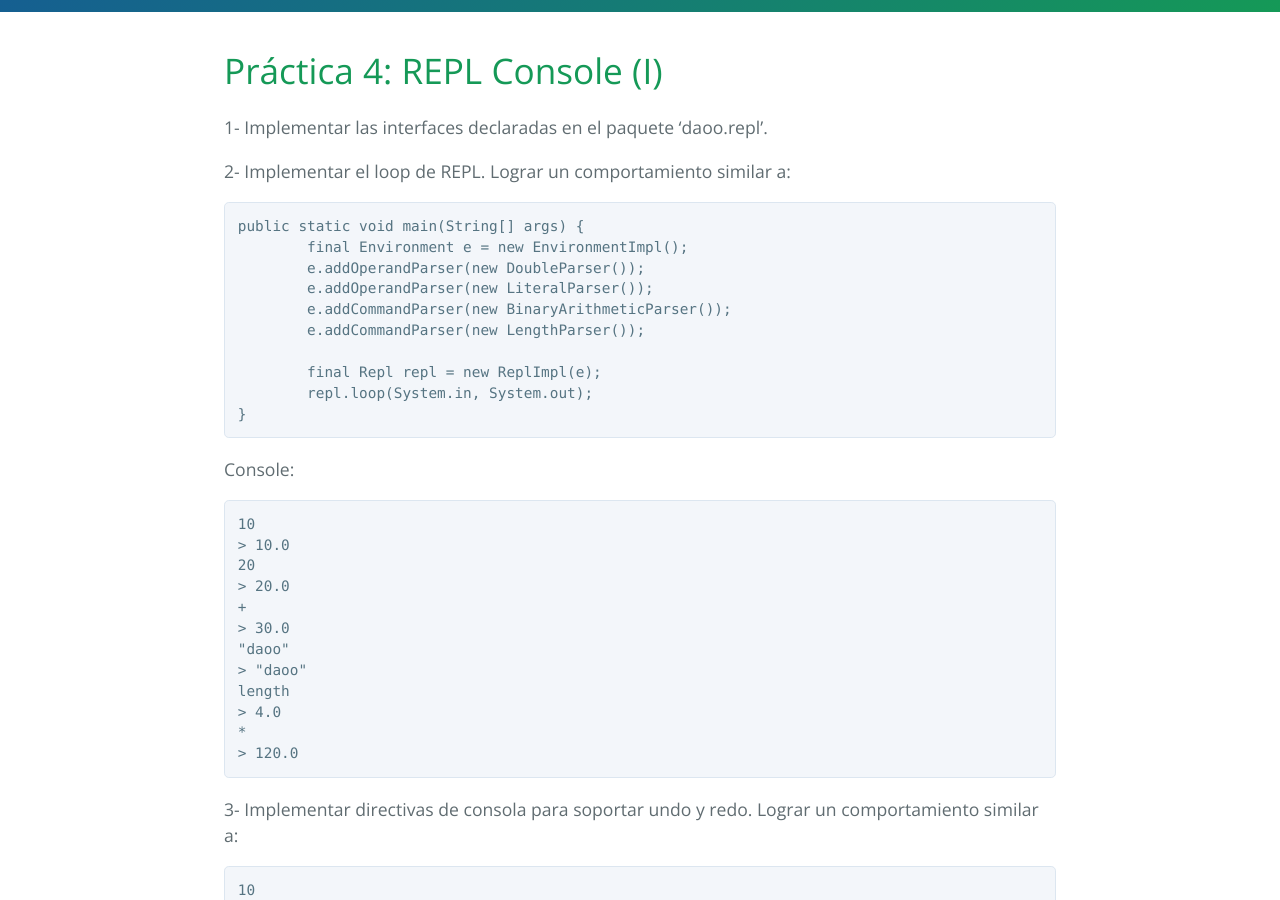
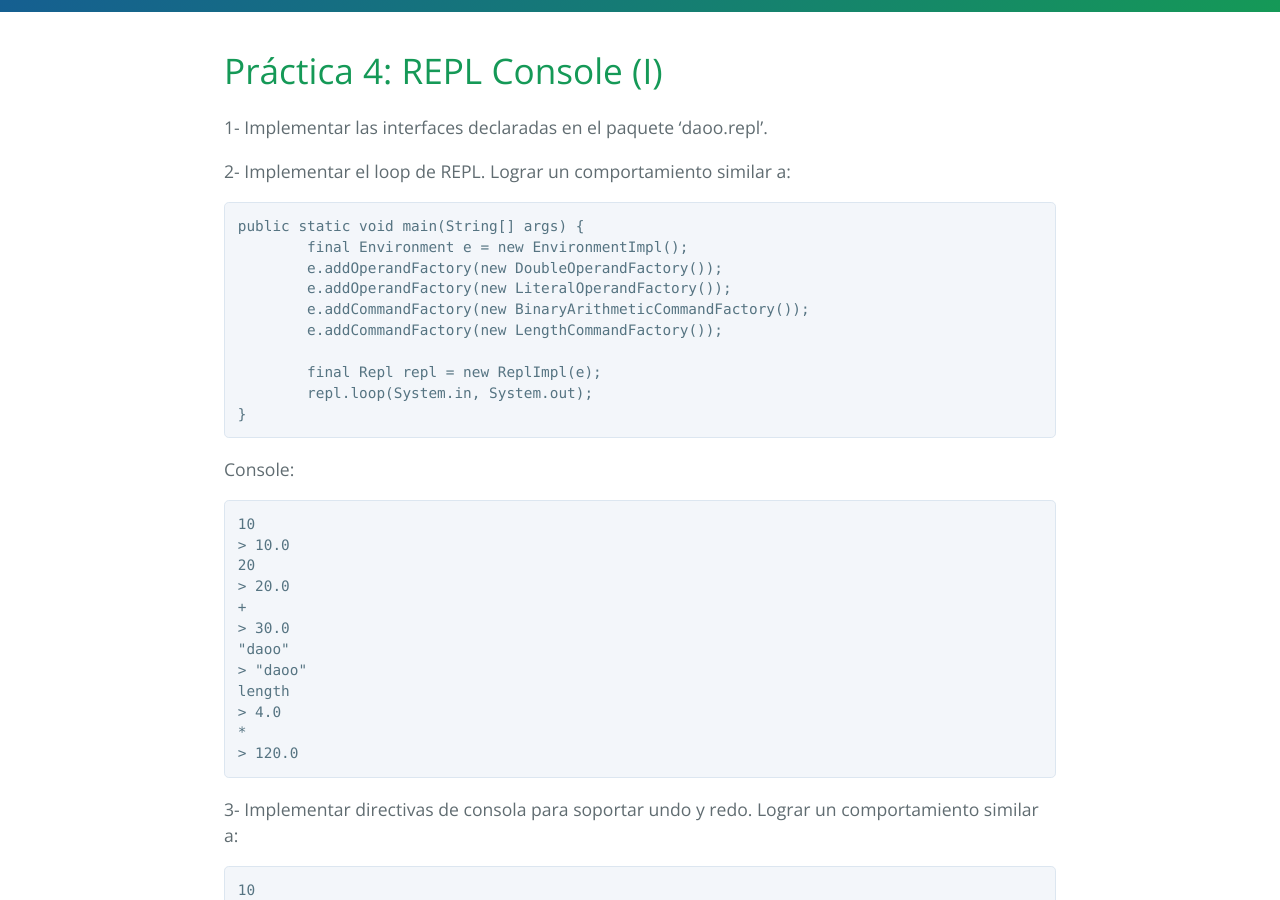
Before and after one commit to FacultadDeIngenieria/daoo-site, a Jekyll site: the page built from 4-behaviour/repl-1.md, in a window 1280 px wide and 900 px high, scrolled down 305 px. Built offline with Jekyll 4.4.1, drawn with Linux system fonts in a browser that asks for light colours.

Commit message:
Update repl-1.md

````diff
--- a/4-behaviour/repl-1.md
+++ b/4-behaviour/repl-1.md
@@ -13,10 +13,10 @@ permalink: /practice/repl-1
 ```java
 public static void main(String[] args) {
         final Environment e = new EnvironmentImpl();
-        e.addOperandParser(new DoubleParser());
-        e.addOperandParser(new LiteralParser());
-        e.addCommandParser(new BinaryArithmeticParser());
-        e.addCommandParser(new LengthParser());
+        e.addOperandFactory(new DoubleOperandFactory());
+        e.addOperandFactory(new LiteralOperandFactory());
+        e.addCommandFactory(new BinaryArithmeticCommandFactory());
+        e.addCommandFactory(new LengthCommandFactory());
 
         final Repl repl = new ReplImpl(e);
         repl.loop(System.in, System.out);
````
